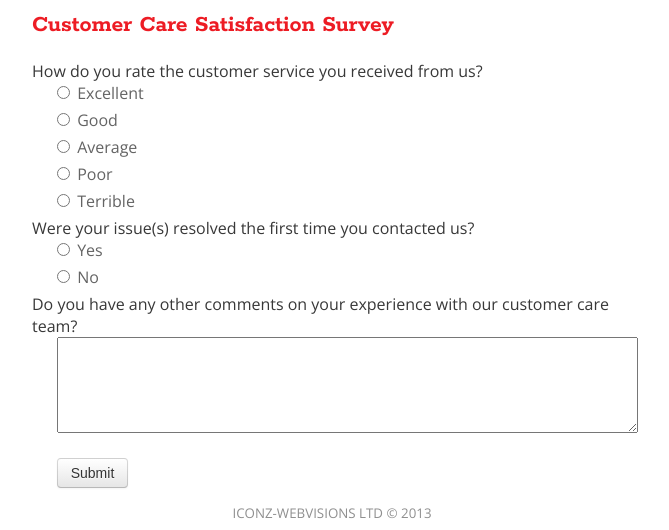
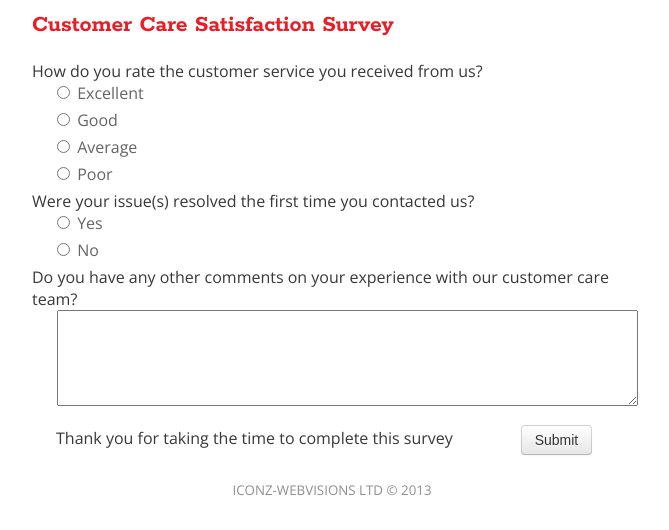
Before and after one commit to lfn3/helpdesk, a Django app: template survey/templates/survey/fill.html in a window 1280 px wide. Shown: the part 329-859 px from the top of the page, without its empty margins (308-977 px from the left). After the commit the page ends 824 px from the top, so only its background shows below. Run offline with Django 3.2, Linux system fonts and the light colour scheme; the template is opened without the code that fills it, so the values that code supplies are empty.

Commit message:
Minor changes to copy

```diff
--- a/helpdesk/urls.py
+++ b/helpdesk/urls.py
@@ -10,3 +10,6 @@ urlpatterns = patterns('',
 )
 
 handler404 = 'survey.views.index'
+
+from django.contrib.staticfiles.urls import staticfiles_urlpatterns
+urlpatterns += staticfiles_urlpatterns()
--- a/survey/static/public.css
+++ b/survey/static/public.css
@@ -29,6 +29,12 @@ label {
 	color: rgb(100, 100, 100);
   display: block;
   margin-bottom: 5px;
+}
+
+p.sub-label {
+  display: inline-block;
+  margin-right: 2.7em;
+  margin-left: 1.5em;
 }
 
 input {
@@ -72,7 +78,6 @@ font-size: 14px;
 height: 30px;
 image-rendering: auto;
 line-height: 20px;
-margin-top: 20px;
 padding-bottom: 4px;
 padding-left: 12px;
 padding-right: 12px;
--- a/survey/templates/survey/fill.html
+++ b/survey/templates/survey/fill.html
@@ -1,7 +1,7 @@
 <html>
 
 <head>
-	<link rel="stylesheet" type="text/css" href="{{ STATIC_URL }}/public.css">
+	<link rel="stylesheet" type="text/css" href="{{ STATIC_URL }}public.css">
 	<link href='http://fonts.googleapis.com/css?family=Rokkitt:400,700|Open+Sans:300italic,600italic,300,600' rel='stylesheet' type='text/css'>
 </head>
 
@@ -15,11 +15,10 @@
 		<form action="{% url 'survey:post' code=code %}" method="post">
 			{% csrf_token %}
 			How do you rate the customer service you received from us?
-			<label><input id="rating" name="rating" type="radio" value="4"/> Excellent </label>
-			<label><input id="rating" name="rating" type="radio" value="3"/> Good </label>
-			<label><input id="rating" name="rating" type="radio" value="2"/> Average </label>
-			<label><input id="rating" name="rating" type="radio" value="1"/> Poor </label>
-			<label><input id="rating" name="rating" type="radio" value="0"/>  Terrible </label>
+			<label><input id="rating" name="rating" type="radio" value="3"/> Excellent </label>
+			<label><input id="rating" name="rating" type="radio" value="2"/> Good </label>
+			<label><input id="rating" name="rating" type="radio" value="1"/> Average </label>
+			<label><input id="rating" name="rating" type="radio" value="0"/> Poor </label>
 
 
 			Were your issue(s) resolved the first time you contacted us?
@@ -29,7 +28,7 @@
 			Do you have any other comments on your experience with our customer care team?
 			<textarea id="customer_comments" name="customer_comments" cols="70" rows="5"></textarea>
 
-			<input type="submit" value="Submit" margin-left="0 px">
+			<p class="sub-label">Thank you for taking the time to complete this survey</p><input class="submit" type="submit" value="Submit"/>
 		</form>
 	</section>
 </body>
--- a/survey/templates/survey/thanks.html
+++ b/survey/templates/survey/thanks.html
@@ -1,7 +1,7 @@
 <html>
 
 <head>
-	<link rel="stylesheet" type="text/css" href="{{ STATIC_URL }}/public.css">
+	<link rel="stylesheet" type="text/css" href="{{ STATIC_URL }}public.css">
 	<link href='http://fonts.googleapis.com/css?family=Rokkitt:400,700|Open+Sans:300italic,600italic,300,600' rel='stylesheet' type='text/css'>
 </head>
 
```
